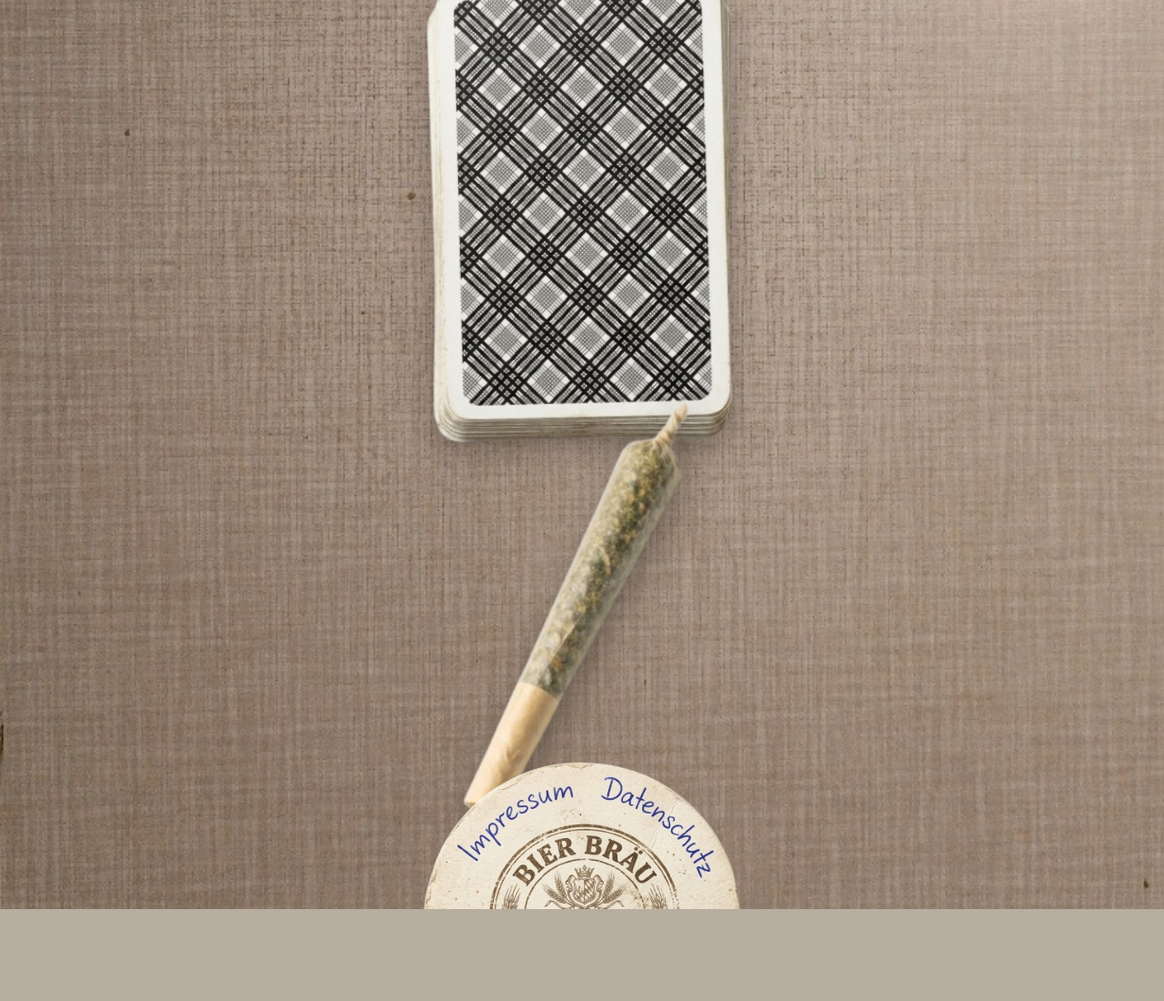
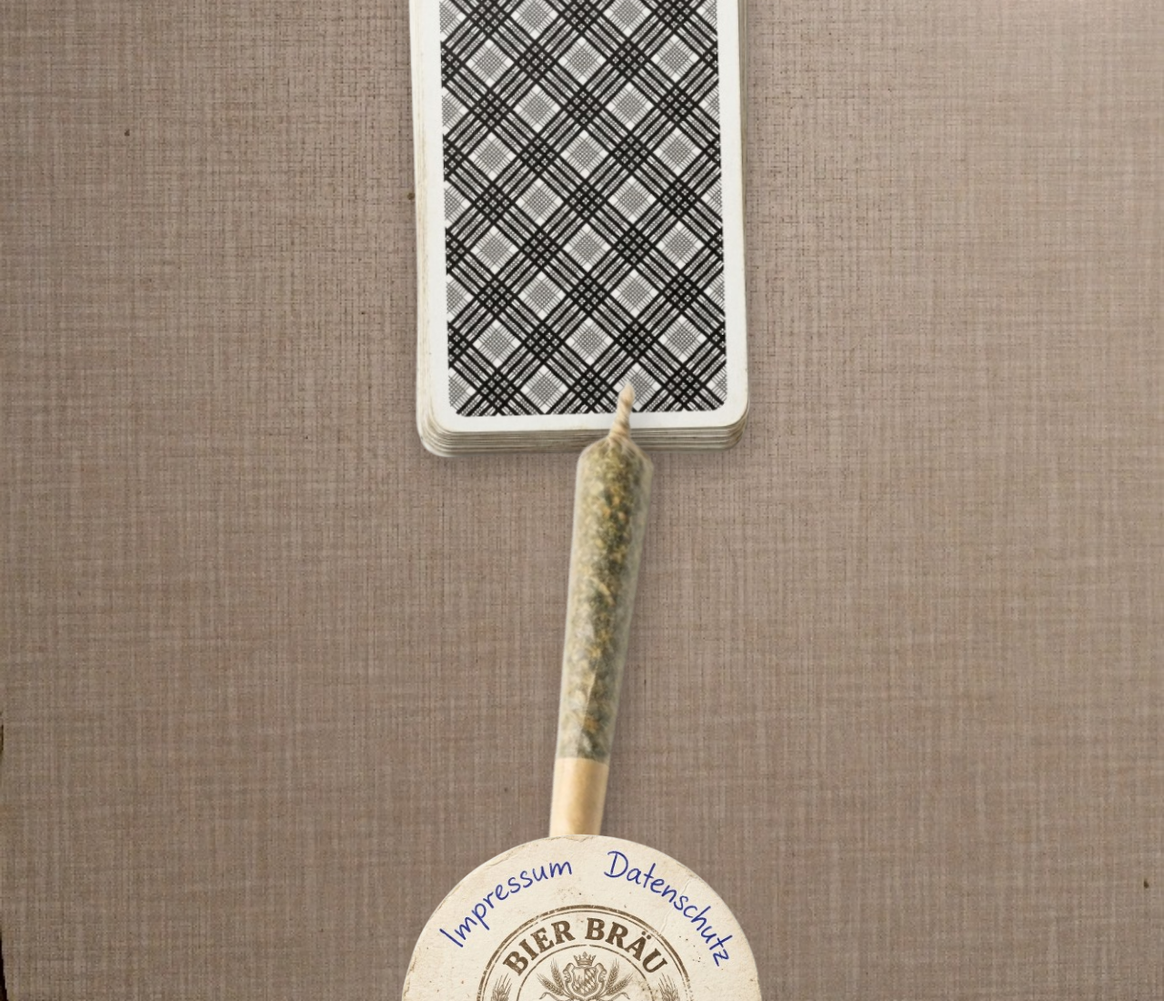
Before and after one commit to norbgali85-Nuc/grosnsimma, a plain HTML site: page index.html in a window 1280 px wide. Shown: the part 724-1824 px from the top of the page at 91% size. Before the commit the page ends 1723 px from the top, so only its background shows below. Drawn offline with Linux system fonts and the light colour scheme.

Commit message:
Update styles for layout and element sizes

```diff
--- a/index.html
+++ b/index.html
@@ -44,16 +44,17 @@
     .tisch-spalte {
       width: 100%;
       max-width: 560px;
-      padding: 18px 12px 0;
+      padding: 20px 14px 0;
       display: flex;
       flex-direction: column;
       align-items: center;
-      gap: 24px;
+      gap: 28px;
     }
 
-    /* 1. GROSN SIMMA Karte & 2. Kartenstapel: gleiche Größe */
-    .karte-block {
-      width: min(88vw, 370px);
+    /* 1. GROSN SIMMA Karte & 2. Kartenstapel: gleiches Format & gleiche Größe */
+    .karte-block,
+    .stapel-objekt {
+      width: min(86vw, 370px);
     }
 
     .karte-mail-link {
@@ -124,7 +125,6 @@
     }
 
     .stapel-objekt {
-      width: min(74vw, 310px);
       transform: rotate(-1.5deg);
     }
 
@@ -133,16 +133,16 @@
       transform: rotate(-0.5deg) scale(1.015);
     }
 
-    /* 3. Joint: hochkantiger & etwa auf Kartenlänge */
+    /* 3. Joint: senkrecht, leicht schräg verschoben, etwa so groß/lang wie die Karten */
     .joint-objekt {
       width: auto;
-      height: clamp(250px, 56vw, 320px);
-      transform: rotate(-28deg);
+      height: clamp(290px, 68vw, 370px);
+      transform: translateX(18px) rotate(-48deg);
     }
 
     .joint-objekt:hover,
     .joint-objekt:focus-visible {
-      transform: rotate(-25deg) scale(1.025);
+      transform: translateX(18px) rotate(-45deg) scale(1.025);
     }
 
     .joint-objekt img {
@@ -150,13 +150,13 @@
       height: 100%;
     }
 
-    /* 4. Bierdeckel: in Relation zu Karte/Stapel/Joint angepasst, nah am Joint */
+    /* 4. Bierdeckel: realistische Größe zu den Karten, straffer Abstand */
     .bierdeckel-abschluss {
       position: relative;
-      width: min(78vw, 340px);
-      height: calc(min(78vw, 340px) * 0.46);
+      width: min(84vw, 390px);
+      height: calc(min(84vw, 390px) * 0.46);
       overflow: hidden;
-      margin-top: 8px;
+      margin-top: 10px;
       flex-shrink: 0;
     }
 
@@ -168,7 +168,7 @@
       -webkit-user-drag: none;
     }
 
-    /* Klickflächen passgenau über Kugelschreiber-Impressum & Kugelschreiber-Datenschutz */
+    /* Klickflächen passgenau über Impressum und Datenschutz */
     .kuli-hotspot {
       position: absolute;
       top: 14%;
@@ -322,20 +322,18 @@
     @media (min-width: 768px) {
       .tisch-spalte {
         padding-top: 32px;
-        gap: 32px;
+        gap: 36px;
       }
-      .karte-block {
-        width: 410px;
-      }
+      .karte-block,
       .stapel-objekt {
-        width: 340px;
+        width: 380px;
       }
       .joint-objekt {
-        height: 310px;
+        height: 365px;
       }
       .bierdeckel-abschluss {
-        width: 350px;
-        height: 162px;
+        width: 400px;
+        height: 184px;
       }
     }
   </style>
```
